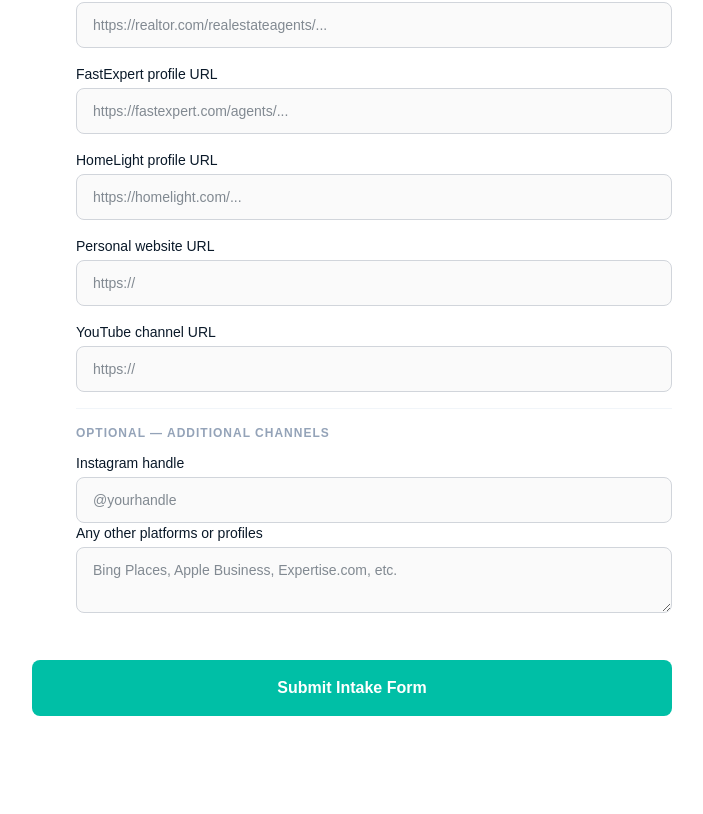
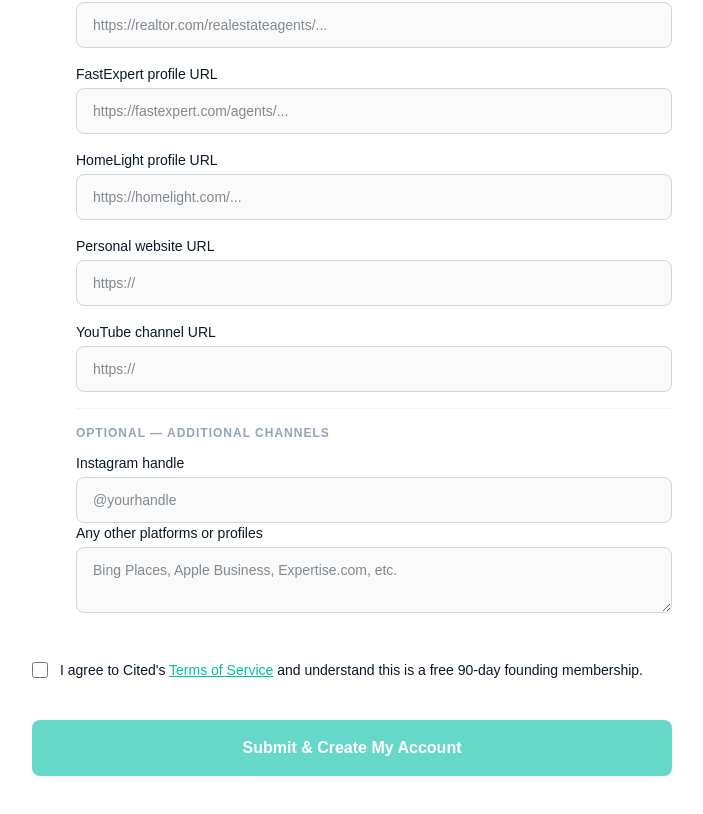
Before and after one commit to radleyraven/cited-dashboard, a Next.js app: page /intake in a window 1280 px wide. Shown: the part 2390-3204 px from the top of the page, without its empty margins (288-991 px from the left). Before the commit the page ends 3146 px from the top, so only its background shows below. Built offline with nearby package versions, Linux system fonts and the light colour scheme.

Commit message:
Intake: create Supabase auth + magic link on submit, add terms checkbox, update success state

```diff
--- a/src/app/intake/page.tsx
+++ b/src/app/intake/page.tsx
@@ -1,8 +1,9 @@
 "use client";
 
-import { useState, useEffect } from "react";
+import { useState } from "react";
 import { useSearchParams } from "next/navigation";
 import { Suspense } from "react";
+import { supabase } from "@/lib/supabase";
 
 type FormData = {
   fullName: string;
@@ -18,6 +19,7 @@ type FormData = {
   differentiator: string;
   reviewPlatforms: string[];
   reviewOther: string;
+  termsAccepted: boolean;
   // Platforms ordered by PRISM priority
   linkedinUrl: string;
   zillowUrl: string;
@@ -47,6 +49,7 @@ const initialForm: FormData = {
   differentiator: "",
   reviewPlatforms: [],
   reviewOther: "",
+  termsAccepted: false,
   linkedinUrl: "",
   zillowUrl: "",
   yelpUrl: "",
@@ -124,6 +127,19 @@ function IntakeForm() {
         throw new Error(data.error || "Submission failed");
       }
 
+      // Send magic link — non-blocking. Intake is already saved above.
+      try {
+        await supabase.auth.signInWithOtp({
+          email: form.email.trim(),
+          options: {
+            emailRedirectTo: "https://citedagent.com/auth/callback?next=/dashboard",
+          },
+        });
+      } catch {
+        // Auth failure is non-fatal — intake was saved, user can log in later.
+        console.warn("Magic link send failed — intake was still saved.");
+      }
+
       setSubmitted(true);
     } catch (err: unknown) {
       setError(err instanceof Error ? err.message : "Something went wrong");
@@ -145,13 +161,13 @@ function IntakeForm() {
             </svg>
           </div>
           <h1 className="text-3xl font-bold mb-4" style={{ color: "#0A1929" }}>
-            Thank You!
+            You&apos;re in.
           </h1>
           <p className="text-lg mb-2" style={{ color: "#0A1929" }}>
-            Your intake is complete.
+            Check your email for your dashboard access link — it&apos;ll arrive in the next few minutes.
           </p>
           <p className="mb-6" style={{ color: "#555" }}>
-            Your full Citation Score audit begins now and will be delivered within 24–72 hours. We will be in touch.
+            Your bios will be ready within 72 hours.
           </p>
           <div className="rounded-lg p-4 inline-block" style={{ background: "#F0FDF9", border: "1px solid #00BFA6" }}>
             <p className="text-sm font-medium" style={{ color: "#00BFA6" }}>
@@ -407,14 +423,33 @@ function IntakeForm() {
 
           {/* GBP Access — removed from intake. Requested separately after Day 1 affirm text. */}
 
+          {/* Terms of Service */}
+          <label className="flex items-start gap-3 cursor-pointer">
+            <input
+              type="checkbox"
+              required
+              checked={form.termsAccepted}
+              onChange={(e) => set("termsAccepted", e.target.checked)}
+              className="w-4 h-4 rounded mt-0.5 shrink-0"
+              style={{ accentColor: "#00BFA6" }}
+            />
+            <span className="text-sm" style={{ color: "#0A1929" }}>
+              I agree to Cited&apos;s{" "}
+              <a href="#" style={{ color: "#00BFA6", textDecoration: "underline" }}>
+                Terms of Service
+              </a>{" "}
+              and understand this is a free 90-day founding membership.
+            </span>
+          </label>
+
           {/* Submit */}
           <button
             type="submit"
-            disabled={submitting}
+            disabled={submitting || !form.termsAccepted}
             className="w-full rounded-lg py-4 text-white font-semibold text-base transition-opacity disabled:opacity-60"
             style={{ background: "#00BFA6" }}
           >
-            {submitting ? "Submitting..." : "Submit Intake Form"}
+            {submitting ? "Submitting..." : "Submit & Create My Account"}
           </button>
         </form>
       </main>
```
